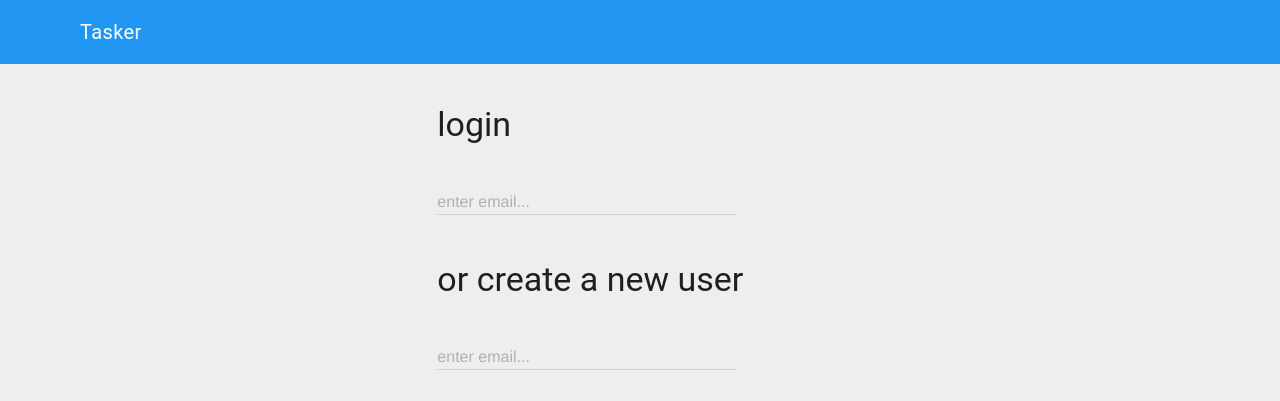
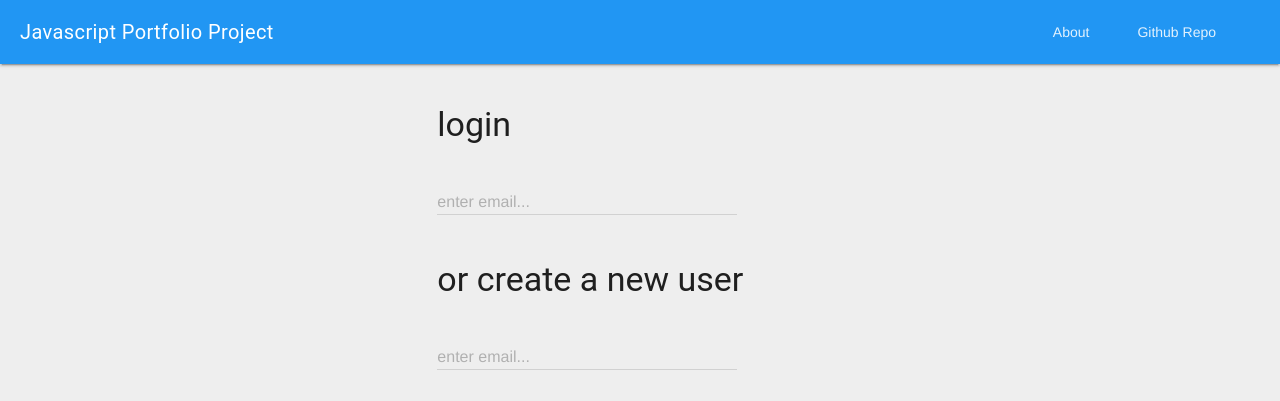
Before and after one commit to joshpson/portfolio-tasker-frontend, a plain HTML site: page index.html in a window 1280 px wide. Drawn offline with nearby package versions, Linux system fonts and the light colour scheme; no server answers.

Commit message:
header changes

```diff
--- a/index.html
+++ b/index.html
@@ -19,28 +19,26 @@
 <body>
 <!-- Uses a header that scrolls with the text, rather than staying
   locked at the top -->
-<div class="mdl-layout mdl-js-layout">
-  <header class="mdl-layout__header mdl-layout__header--waterfall">
+<div class="mdl-layout mdl-js-layout mdl-layout--fixed-header">
+  <header class="mdl-layout__header">
     <div class="mdl-layout__header-row">
       <!-- Title -->
-      <span class="mdl-layout-title">Tasker</span>
+      <span class="mdl-layout-title">Javascript Portfolio Project</span>
       <!-- Add spacer, to align navigation to the right -->
       <div class="mdl-layout-spacer"></div>
-        <!-- Navigation -->
+      <!-- Navigation. We hide it in small screens. -->
+      <nav class="mdl-navigation mdl-layout--large-screen-only">
+        <a class="mdl-navigation__link" href="">About</a>
+        <a class="mdl-navigation__link" href="">Github Repo</a>
+      </nav>
+
       <nav class="mdl-navigation">
-          <button class="mdl-button mdl-js-button mdl-button--fab mdl-button--colored project-button">
+        <button class="mdl-button mdl-js-button mdl-button--fab mdl-button--mini-fab mdl-button--colored project-button">
               <i class="material-icons">add</i>
             </button>
-          <!--<a class="mdl-navigation__link" href="">Link</a>-->
       </nav>
     </div>
   </header>
-  <div class="mdl-layout__drawer">
-    <span class="mdl-layout-title">Tasker</span>
-    <nav class="mdl-navigation">
-        <!--<a class="mdl-navigation__link" href="">Link</a>-->
-    </nav>
-  </div>
   <main class="mdl-layout__content">
     <div class="page-content">
       <div id="login-form-div" class="mdl-grid">
--- a/style.css
+++ b/style.css
@@ -19,10 +19,10 @@ body {
   max-width: 960px;
 }
 
-.mdl-card__actions > .mdl-button--colored {
+/*.mdl-card__actions > .mdl-button--colored {
   margin-right: 100px;
   margin-left: 100px;
-}
+}*/
 
 .actionbar {
   display: block;
@@ -58,3 +58,7 @@ body {
 .mdl-switch {
   width: 10%;
 }
+
+.mdl-layout__header-row {
+  padding-left: 20px;
+}
```
Lines whose indentation alone changed are shown as unchanged.
